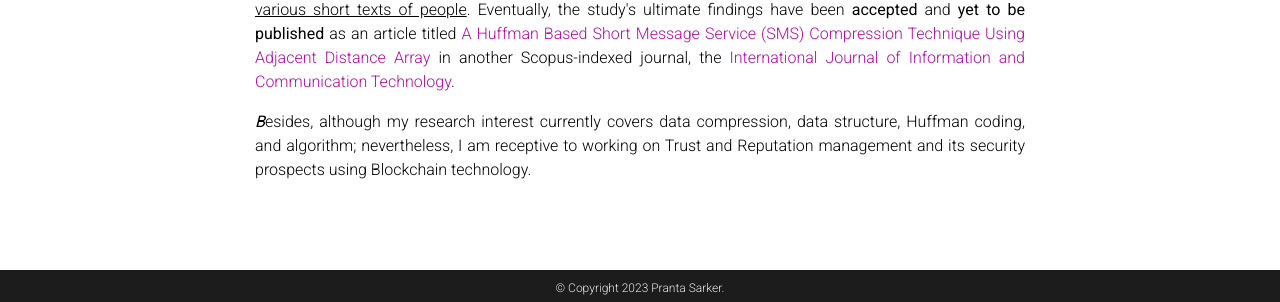
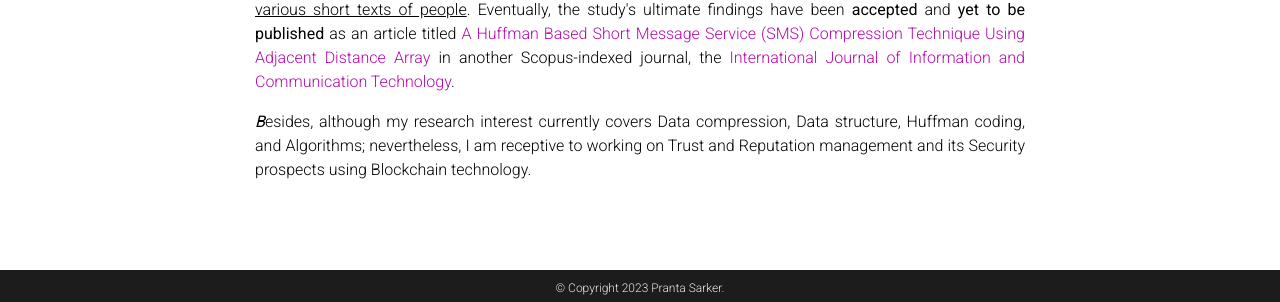
Before and after one commit to psarkerbd/psarkerbd.github.io, a Jekyll site: the page built from _pages/background.md, in a window 1280 px wide. Shown: the part 595-897 px from the top of the page. Built offline with Jekyll 4.4.1, drawn with Linux system fonts in a browser that asks for light colours; comment, search, counter and statistics services are not loaded; a style sheet for code colours, icons or effects is not loaded.

Commit message:
Update background.md

```diff
--- a/_pages/background.md
+++ b/_pages/background.md
@@ -21,5 +21,5 @@ However, we, the authors, have recently applied the modus operandi to <u>compres
 </p>
 
 <p style="text-align: justify">
-<b><em>B</em></b>esides, although my research interest currently covers data compression, data structure, Huffman coding, and algorithm; nevertheless, I am receptive to working on Trust and Reputation management and its security prospects using Blockchain technology.
+<b><em>B</em></b>esides, although my research interest currently covers Data compression, Data structure, Huffman coding, and Algorithms; nevertheless, I am receptive to working on Trust and Reputation management and its Security prospects using Blockchain technology.
 </p>
```
